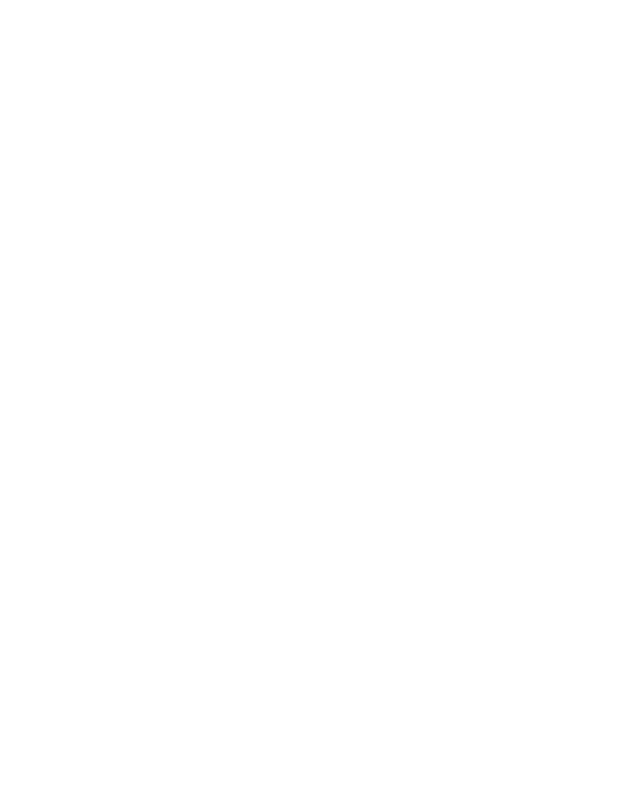
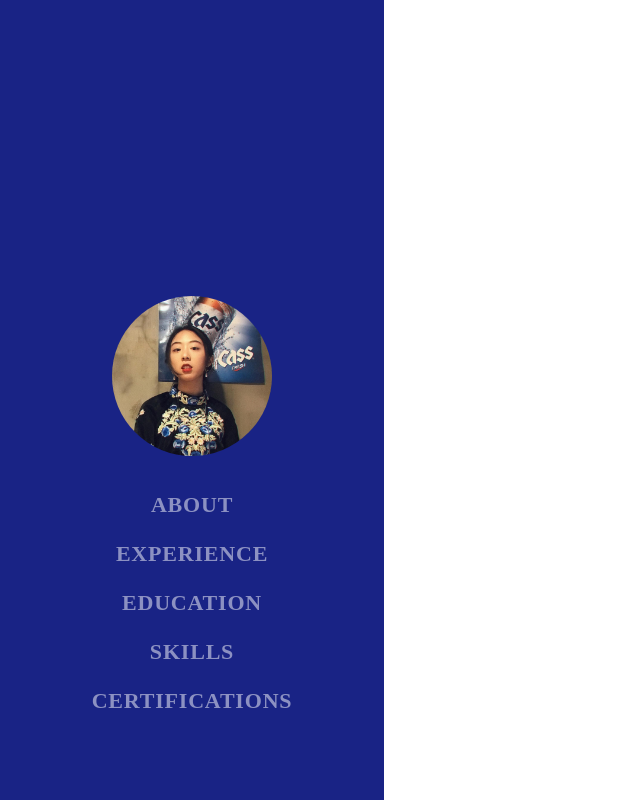
Before and after one commit to Westwood-S/resume, a website: page index.html in a window 1280 px wide. Shown: the whole page, without its empty margins (0-640 px from the left). Drawn offline with Linux system fonts and the light colour scheme.

Commit message:
navbar is ready!! yay

```diff
--- a/index.html
+++ b/index.html
@@ -11,9 +11,47 @@
 
     <link href="vendor/bootstrap/css/bootstrap.min.css" rel="stylesheet">
     <link href="vendor/fontawesome-free/css/all.min.css" rel="stylesheet">
+    <link href="resume.css" rel="stylesheet">
     <link href="pic/favicon.ico" rel="shortcut icon">
     <link href="https://fonts.googleapis.com/css?family=Lobster&display=swap" rel="stylesheet">
 
 </head>
 
+<body>
+
+    <nav class="navbar navbar-expand-lg navbar-dark bg-primary fixed-top" id="sideNav">
+        <a class="navbar-brand js-scroll-trigger" href="#about">
+            <span class="d-block d-lg-none">Li Shi</span>
+            <span class="d-none d-lg-block">
+              <img class="img-fluid img-profile rounded-circle mx-auto mb-2" src="pic/myself.jpg" alt="my picture">
+            </span>
+        </a>
+        <button class="navbar-toggler" type="button" data-toggle="collapse" data-target="#navbarSupportedContent" aria-controls="navbarSupportedContent" aria-expanded="false" aria-label="Toggle navigation">
+            <span class="navbar-toggler-icon"></span>
+        </button>
+        <div class="collapse navbar-collapse" id="navbarSupportedContent">
+        <ul class="navbar-nav">
+            <li class="nav-item">
+            <a class="nav-link js-scroll-trigger" href="#about">About</a>
+            </li>
+            <li class="nav-item">
+            <a class="nav-link js-scroll-trigger" href="#experience">Experience</a>
+            </li>
+            <li class="nav-item">
+            <a class="nav-link js-scroll-trigger" href="#education">Education</a>
+            </li>
+            <li class="nav-item">
+            <a class="nav-link js-scroll-trigger" href="#skills">Skills</a>
+            </li>
+            <li class="nav-item">
+            <a class="nav-link js-scroll-trigger" href="#awards">Certifications</a>
+            </li>
+        </ul>
+        </div>
+    </nav>
+
+
+
+</body>
+
 </html>
--- /dev/null
+++ b/resume.css
@@ -0,0 +1,46 @@
+
+
+.bg-primary {
+    background-color:rgb(25, 35, 133) !important;
+}
+
+.nav-link {
+  font-family: 'Times New Roman', Times, serif;
+  font-size: 22px;
+  font-weight: bold;
+  text-transform: uppercase;
+  letter-spacing: 0.05rem;
+  color: rgb(208, 217, 224);
+}
+
+@media (min-width: 992px) {
+  #sideNav {
+    text-align: center;
+    position: fixed;
+    display: flex;
+    flex-direction: column;
+    width: 24rem;
+    height: 100vh;
+  }
+  #sideNav .navbar-brand {
+    display: flex;
+    margin: auto auto 0;
+    padding: 0.5rem;
+  }
+  #sideNav .navbar-brand .img-profile {
+    max-width: 10rem;
+    max-height: 10rem;
+  }
+  #sideNav .navbar-collapse {
+    display: flex;
+    align-items: flex-start;
+    flex-grow: 0;
+    width: 100%;
+    margin-top: 8px;
+    margin-bottom: 67px;
+  }
+  #sideNav .navbar-collapse .navbar-nav {
+    flex-direction: column;
+    width: 100%;
+  }
+}
```
Also changed, not shown: pic/myself.jpg (added).
